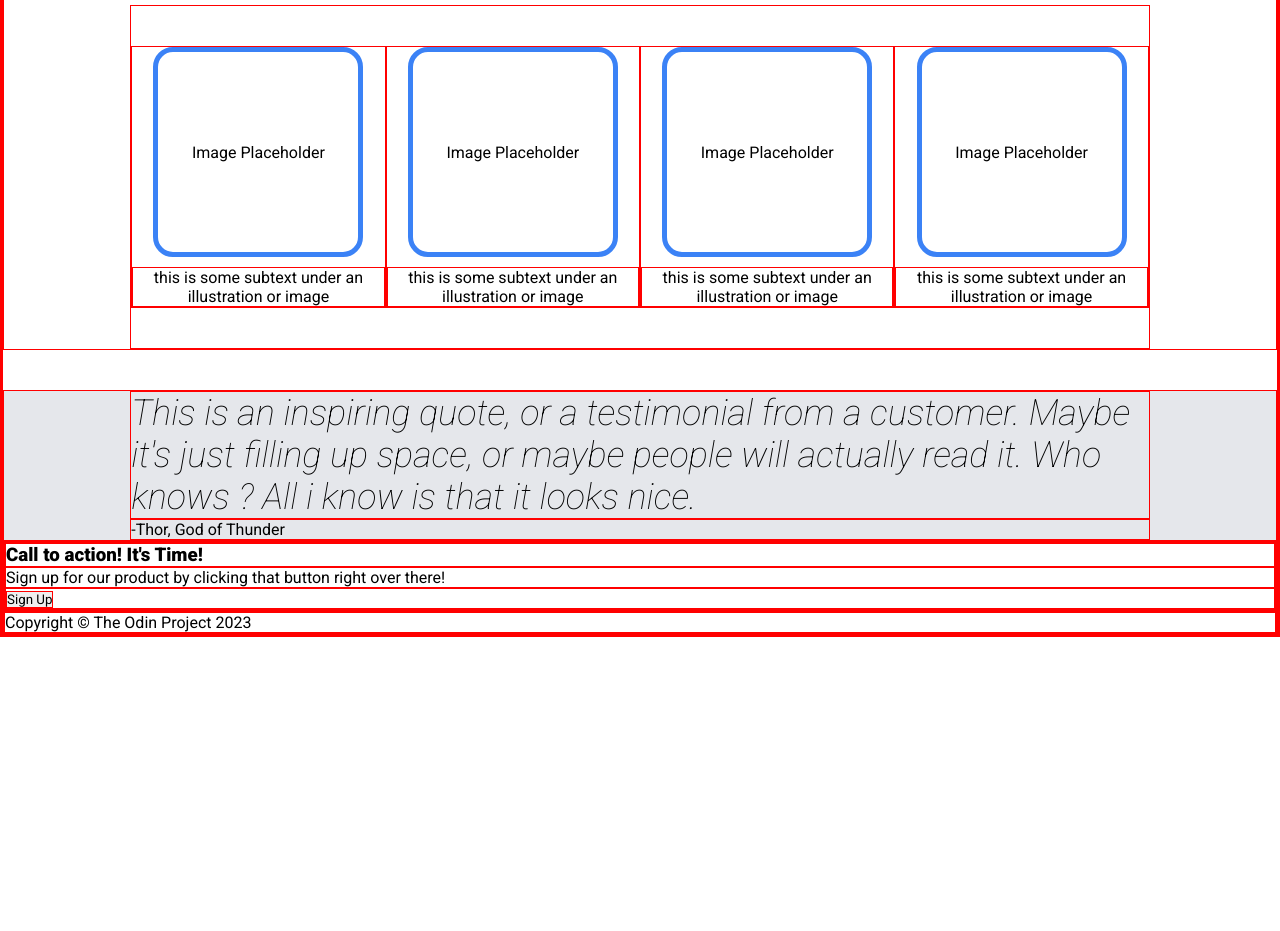
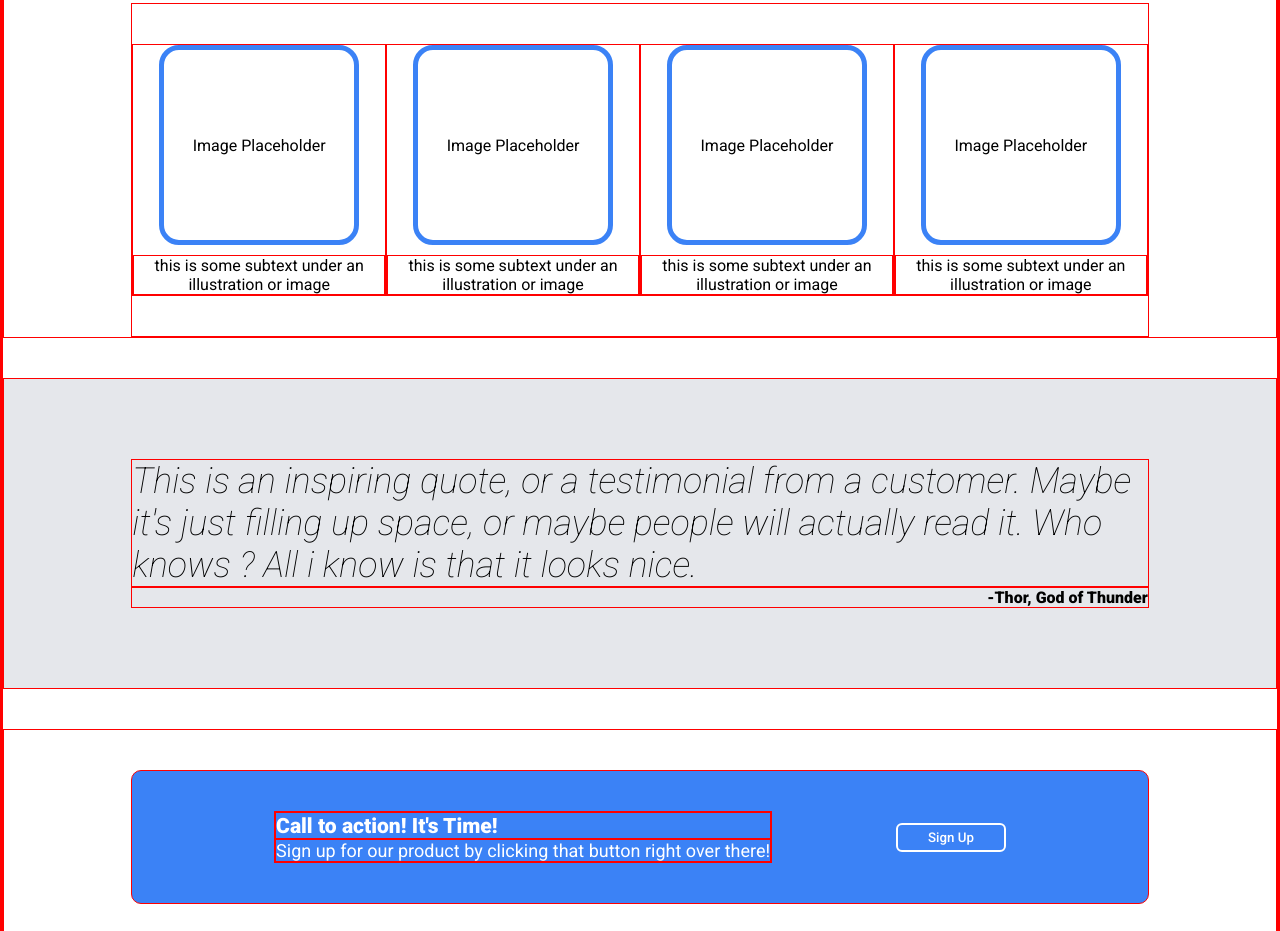
Before and after one commit to firmandi05/landing_page, a plain HTML site: page index.html in a window 1280 px wide. Shown: the part 549-1480 px from the top of the page. Before the commit the page ends 1186 px from the top, so only its background shows below. Drawn offline with Linux system fonts and the light colour scheme.

Commit message:
version 2 slightly cleaner code i think

```diff
--- a/index.html
+++ b/index.html
@@ -57,12 +57,12 @@
         </div>
 
         <div class="cta">
-            <div class="cta-text">
-                <h3>Call to action! It's Time!</h3>
-                <p>Sign up for our product by clicking that button right over there!</p>
-            <div class="cta-button">
+            <div class="cta container">
+                <div class="cta-text">
+                    <h3>Call to action! It's Time!</h3>
+                    <p>Sign up for our product by clicking that button right over there!</p>
+                </div>
                 <button>Sign Up</button>
-            </div>
             </div>
         </div>
 
--- a/styles.css
+++ b/styles.css
@@ -5,6 +5,7 @@
     padding: 0;
     border: 1px solid red;
     font-family: 'Roboto', sans-serif;
+    box-sizing: border-box;
   }
 
   /* hero */
@@ -117,6 +118,7 @@ li {
     display: flex;
     flex-direction: column;
     align-items: center;
+    padding: 80px 0;
 }
 
 .quote blockquote,
@@ -129,3 +131,49 @@ li {
     font-style: italic;
     font-weight: 100;
 }
+.quote p {
+    font-weight: 900;
+    text-align: right;
+}
+/* qoute */
+
+/* cta */
+.cta {
+    display: flex;
+    justify-content: center;
+    color: white;
+    font-size: 18px;
+    margin: 40px 0;
+}
+
+.cta.container {
+    width: 80%;
+    justify-content: space-around;
+    padding: 40px 80px;
+    background-color: #3b82f6;
+    border-radius: 10px;
+}
+
+.cta button {
+    align-self: center;
+    background-color: #3b82f6;
+    color: white;
+    padding: 5px 30px;
+    font-weight: 500;
+    border-radius: 6px;
+    border-color: white;
+    border-width: 2px;
+}
+/* cta */
+
+/* footer */
+.footer {
+    background-color: #1f2937;
+}
+
+.footer p {
+    text-align: center;
+    color: white;
+    padding: 40px 0;
+}
+/* footer */
```
